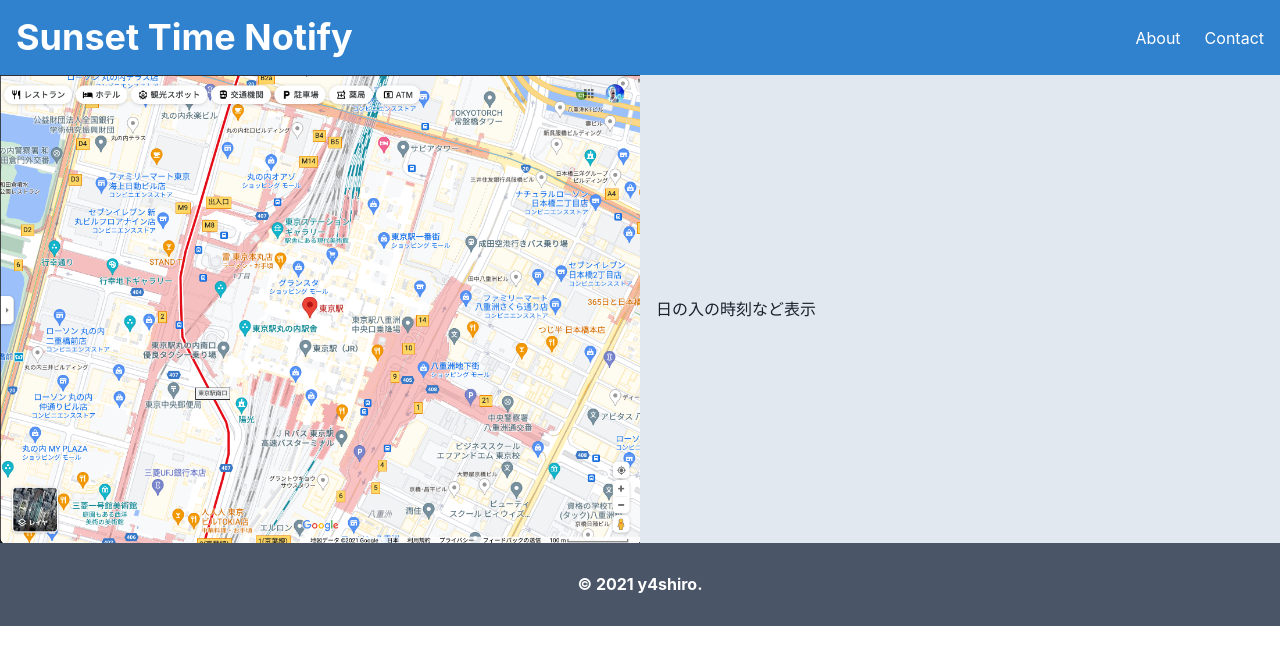
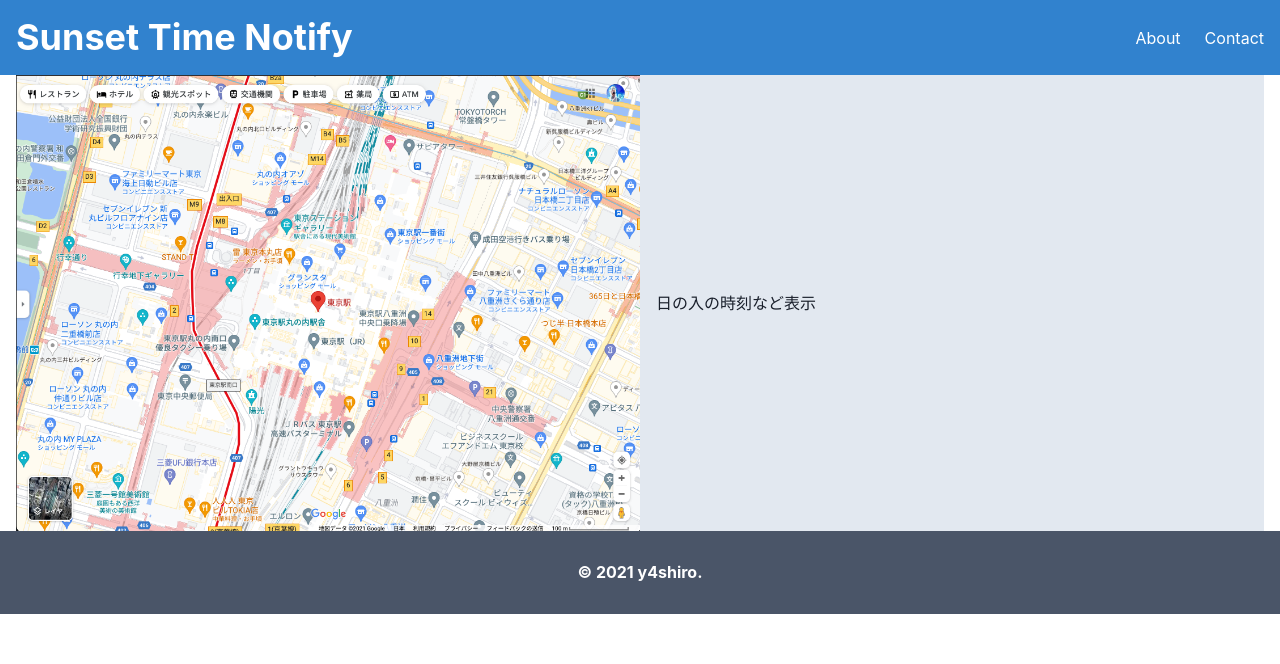
Before and after one commit to y4shiro/sunset-time-notify-achived, a Next.js app: page / in a window 1280 px wide. Shown: the top 664 px of the page. Built offline with nearby package versions, Linux system fonts and the light colour scheme.

Commit message:
MainContent のルート要素に Chakra UI の Container を設定

```diff
--- a/src/components/MainContent.tsx
+++ b/src/components/MainContent.tsx
@@ -1,5 +1,5 @@
 import React from 'react';
-import { Box, Heading, HStack } from '@chakra-ui/react';
+import { Container, Box, Heading, HStack } from '@chakra-ui/react';
 
 import Map from './Map';
 import SunsetInfo from './SunsetInfo';
@@ -7,10 +7,12 @@
 const MainContent: React.FC = () => {
   return (
     <>
-      <HStack as='main' bg='gray.200' spacing='16px'>
-        <Map />
-        <SunsetInfo />
-      </HStack>
+      <Container maxW='container.lg.lg'>
+        <HStack as='main' bg='gray.200' spacing='16px'>
+          <Map />
+          <SunsetInfo />
+        </HStack>
+      </Container>
     </>
   );
 };
```
